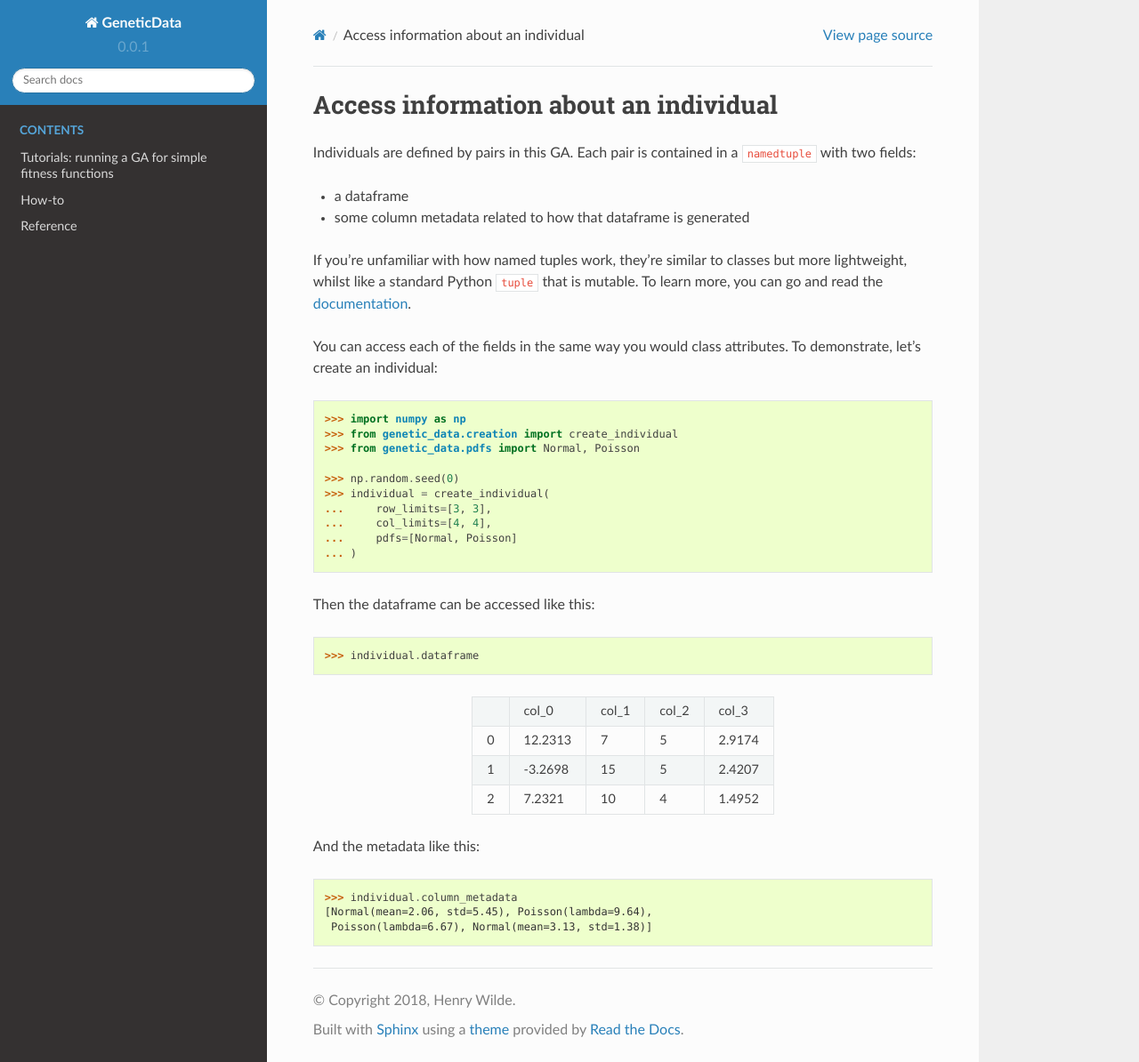
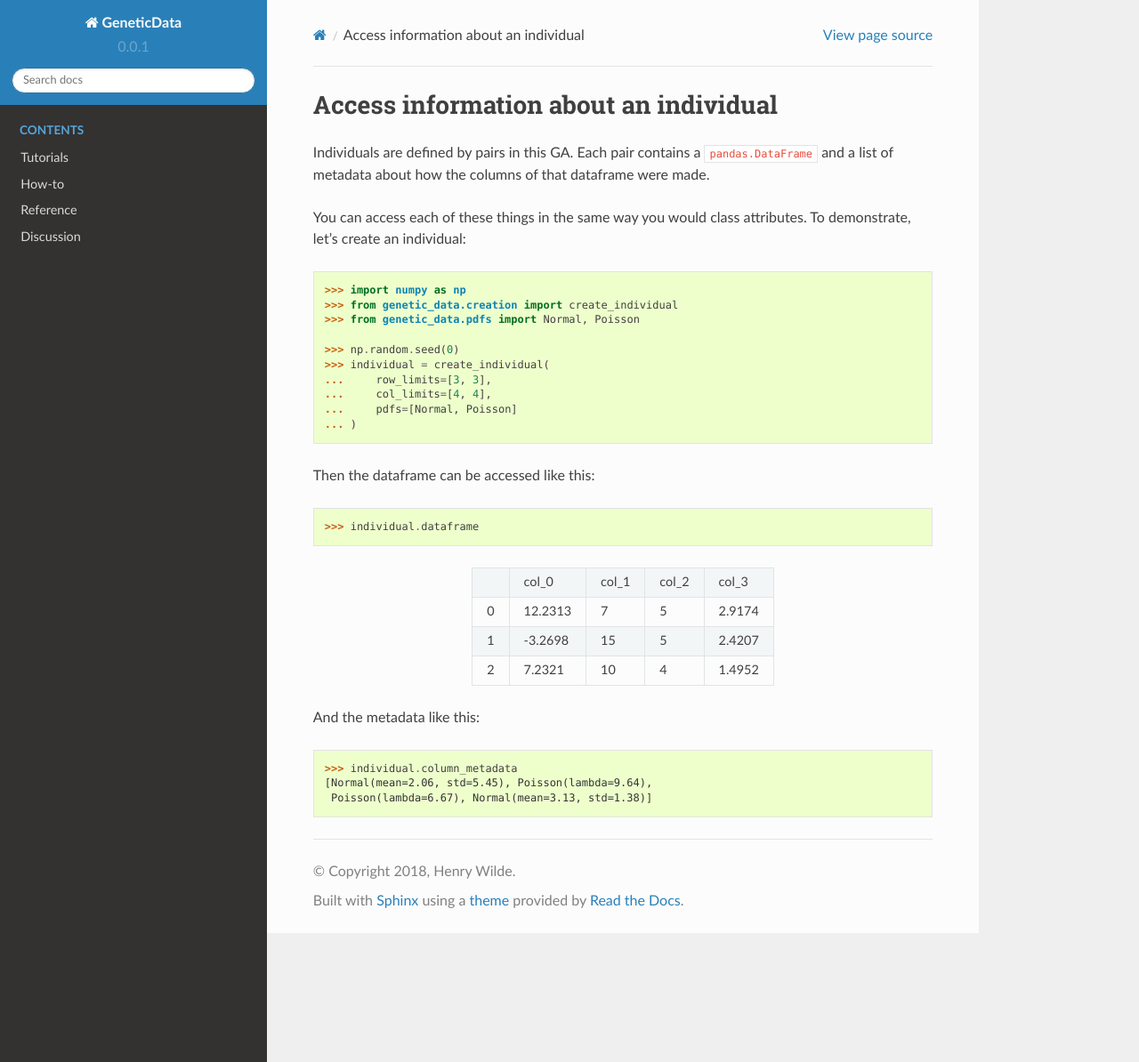
Before and after one commit to daffidwilde/edo, a Sphinx documentation site: the page built from docs/how-to/access_info.rst, in a window 1280 px wide and 1194 px high. Shown: the whole window at 89% size. Built offline with Sphinx 7.4.7 and the Read the Docs theme 2.0.0, drawn with Linux system fonts in a browser that asks for light colours.

Commit message:
Shameful commit; trying to move back to dev.

```diff
--- a/docs/how-to/access_info.rst
+++ b/docs/how-to/access_info.rst
@@ -1,19 +1,12 @@
 Access information about an individual
 --------------------------------------
 
-Individuals are defined by pairs in this GA. Each pair is contained in a
-:code:`namedtuple` with two fields:
+Individuals are defined by pairs in this GA. Each pair contains a
+:code:`pandas.DataFrame` and a list of metadata about how the columns of that
+dataframe were made.
 
-- a dataframe
-- some column metadata related to how that dataframe is generated
-
-If you're unfamiliar with how named tuples work, they're similar to classes but
-more lightweight, whilst like a standard Python :code:`tuple` that is mutable.
-To learn more, you can go and read the `documentation
-<https://docs.python.org/2/library/collections.html#collections.namedtuple>`_.
-
-You can access each of the fields in the same way you would class attributes. To
-demonstrate, let's create an individual::
+You can access each of these things in the same way you would class attributes.
+To demonstrate, let's create an individual::
 
     >>> import numpy as np
     >>> from genetic_data.creation import create_individual
--- a/docs/index.rst
+++ b/docs/index.rst
@@ -27,6 +27,7 @@ generated.
    tutorial/index.rst
    how-to/index.rst
    reference/index.rst
+   discussion/index.rst
 
 Indices and tables
 ==================
--- a/docs/reference/distributions.rst
+++ b/docs/reference/distributions.rst
@@ -1,3 +1,5 @@
+.. _dists:
+
 Implemented distributions
 -------------------------
 
--- a/docs/reference/index.rst
+++ b/docs/reference/index.rst
@@ -6,7 +6,7 @@ Reference
    :caption: Contents
 
    parameters.rst
-   initialisation.rst
+   individual.rst
    operators.rst
    distributions.rst
    contributing.rst
--- a/docs/tutorial/index.rst
+++ b/docs/tutorial/index.rst
@@ -1,9 +1,9 @@
 .. _refs-tutorials:
 
-Tutorials: running a GA for simple fitness functions
-====================================================
+Tutorials
+=========
 
-In this tutorial, we will make use of a few small examples to demonstrate how
+In these tutorials, we will make use of a few small examples to demonstrate how
 GeneticData's genetic algorithm can be used and applied to various mathematical
 problems. Before that, however, the library needs to be installed.
 
```
Also changed, not shown: docs/discussion/index.rst (added, +7 -0 lines), docs/discussion/representation.rst (added, +13 -0 lines), docs/reference/individual.rst (added, +21 -0 lines), docs/reference/initialisation.rst (deleted, +0 -11 lines).
